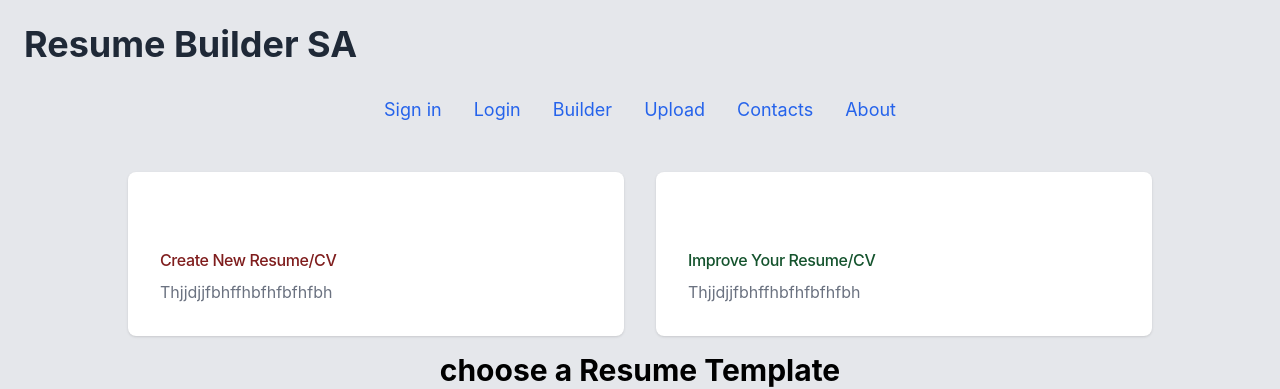
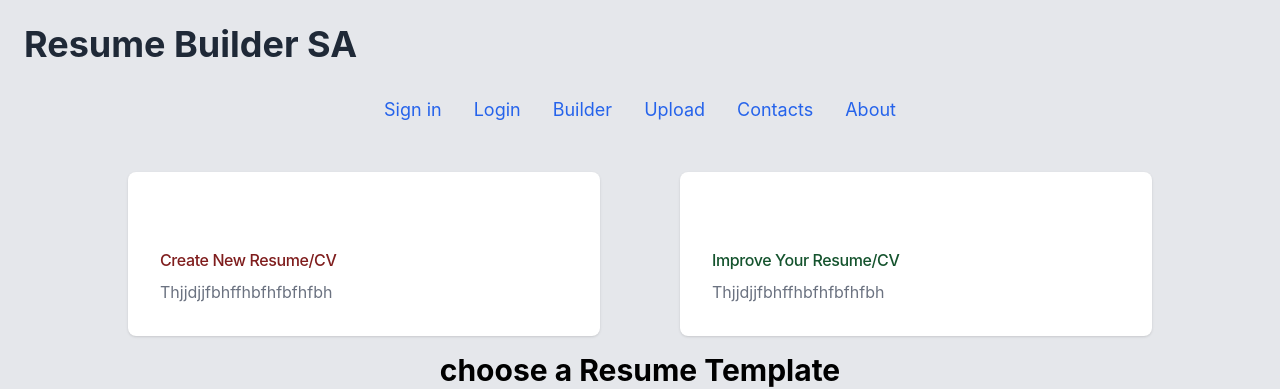
Before and after one commit to Sbusiso2904/natesa, a React (Create React App) app: page / in a window 1280 px wide. Shown: the top 389 px of the page. Built offline with nearby package versions, Linux system fonts and the light colour scheme.

Commit message:
done for now

```diff
--- a/src/App.jsx
+++ b/src/App.jsx
@@ -33,7 +33,7 @@ function App() {
       </nav>
 
 
-  <div className="flex flex-col md:flex-row gap-8 max-w-5xl mx-auto">
+  <div className="flex flex-col md:flex-row gap-20 max-w-5xl mx-auto">
     {/* First Card */}
     <div className="flex-1 bg-white rounded-lg shadow p-8 hover:underline">
       <div>
```
